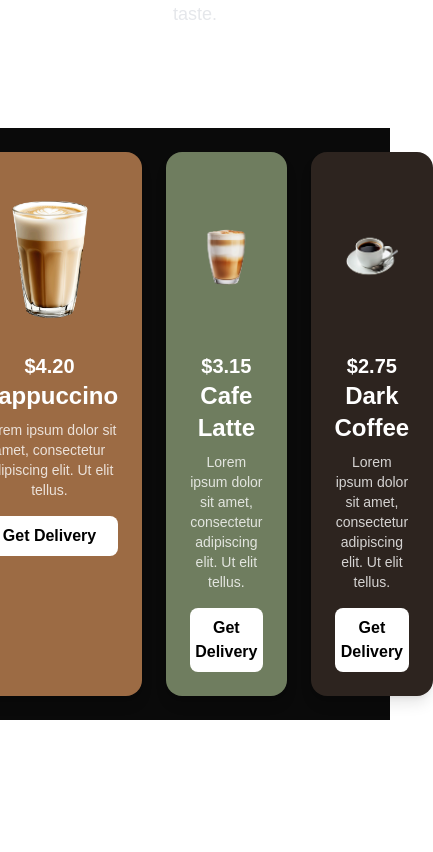
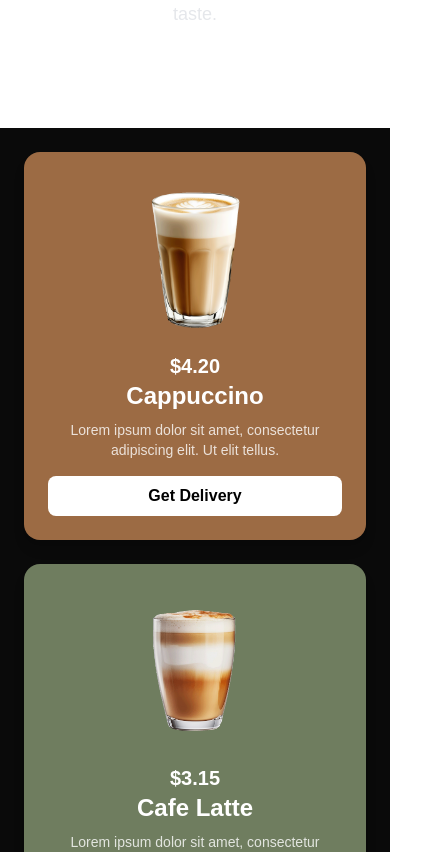
Before and after one commit to Hypertext-Assassin-RSS/JavaNest, a Next.js app in the folder frontend/: page / in a window 390 px wide. Shown: the part 1280-2132 px from the top of the page, 433 px wide, since content can reach past the window. Before the commit the page ends 2000 px from the top, so only its background shows below. Built offline with nearby package versions, Linux system fonts and the light colour scheme.

Commit message:
feat: refactor Products page into CoffeeMenu and create CoffeeCard component for coffee display

```diff
--- /dev/null
+++ b/frontend/app/components/coffeeCard.tsx
@@ -0,0 +1,17 @@
+
+
+export default function CoffeeCard  ({ name, price, image, bgColor }: any)  {
+    return (
+      <div className={`rounded-2xl p-6 text-center shadow-lg ${bgColor} text-white`}>
+        <img src={image} alt={name} className="mx-auto mb-4 h-40 object-contain" />
+        <h2 className="text-xl font-bold">{price}</h2>
+        <h3 className="text-2xl font-semibold">{name}</h3>
+        <p className="text-sm opacity-80 mt-2">
+          Lorem ipsum dolor sit amet, consectetur adipiscing elit. Ut elit tellus.
+        </p>
+        <button className="cursor-pointer mt-4 w-full rounded-lg bg-white py-2 text-black font-semibold hover:bg-gray-200">
+          Get Delivery
+        </button>
+      </div>
+    );
+  };
--- a/frontend/app/page.tsx
+++ b/frontend/app/page.tsx
@@ -4,7 +4,7 @@ import Image from "next/image";
 import { useTheme } from "next-themes";
 import Header from "./components/header";
 import About from "./pages/about";
-import Products from "./pages/products";
+import Products from "./pages/coffeeMenu";
 
 export default function Home() {
   return (
--- a/frontend/app/pages/products.tsx
+++ b/frontend/app/pages/coffeeMenu.tsx
@@ -2,6 +2,7 @@ import React from "react";
 import Cappuccino from "../../assets/cappuccino.png"
 import CafeLatte from "../../assets/cafe-latte.png"
 import BlackCoffee from "../../assets/black-coffee.png"
+import CoffeeCard from "../components/coffeeCard";
 
 const coffeeItems = [
   {
@@ -24,21 +25,6 @@ const coffeeItems = [
   },
 ];
 
-const CoffeeCard = ({ name, price, image, bgColor }: any) => {
-  return (
-    <div className={`rounded-2xl p-6 text-center shadow-lg ${bgColor} text-white`}>
-      <img src={image} alt={name} className="mx-auto mb-4 h-40 object-contain" />
-      <h2 className="text-xl font-bold">{price}</h2>
-      <h3 className="text-2xl font-semibold">{name}</h3>
-      <p className="text-sm opacity-80 mt-2">
-        Lorem ipsum dolor sit amet, consectetur adipiscing elit. Ut elit tellus.
-      </p>
-      <button className="mt-4 w-full rounded-lg bg-white py-2 text-black font-semibold hover:bg-gray-200">
-        Get Delivery
-      </button>
-    </div>
-  );
-};
 
 const CoffeeMenu = () => {
   return (
@@ -53,7 +39,7 @@ const CoffeeMenu = () => {
                 All Drinks<span className="transition-transform duration-200 group-hover:translate-x-[5px]">→</span>
             </a>
         </section>
-        <div className="flex justify-center gap-6 p-6 bg-[#0A0A0A]">
+        <div className="flex flex-col justify-center gap-6 p-6 bg-[#0A0A0A] lg:flex-row">
         {coffeeItems.map((item, index) => (
             <CoffeeCard key={index} {...item} />
         ))}
```
